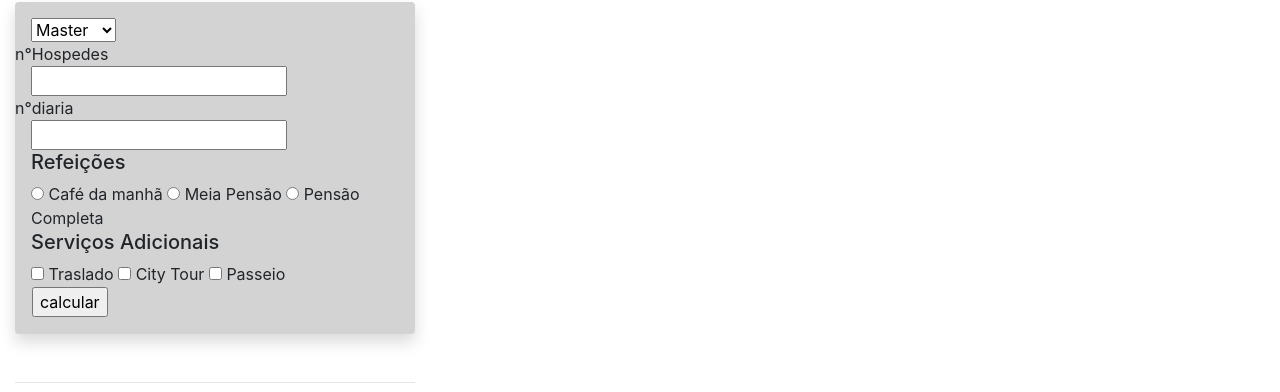
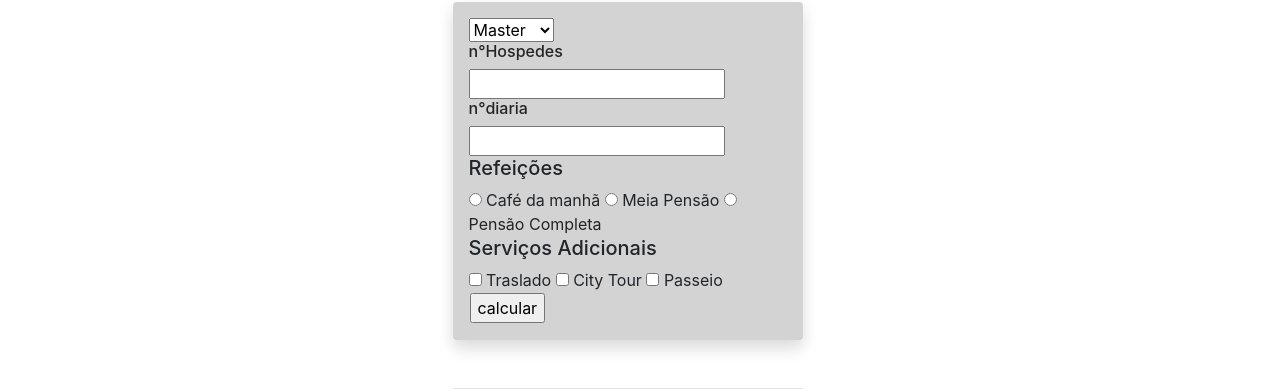
Before and after one commit to MatheusSantosSilv/PW, a plain HTML site: page prj-pousada/reserva.html in a window 1280 px wide. Shown: the part 128-520 px from the top of the page. Drawn offline with nearby package versions, Linux system fonts and the light colour scheme.

Commit message:
Add files via upload
2

```diff
--- a/prj-pousada/css/meuCss.css
+++ b/prj-pousada/css/meuCss.css
@@ -52,8 +52,8 @@
     margin: 1%;
     font-weight: bold;
     color: rgb(255, 255, 255);
-    text-shadow: black 1px 1px;
-    font-family:Arial, Helvetica, sans-serif;
+    text-shadow: black 2px 2px 2px;
+    font-family:Tahoma, sans-serif;
     font-size: large;
 
 
@@ -75,10 +75,9 @@
 }
 
 #area{
-    display:relative;
-    left: 60%;
-  width:400px;
-  height:270px;
+    display:absolute;
+    width:28%;
+    margin-left: 35%;
 }
 
 .reserva{
--- a/prj-pousada/reserva.html
+++ b/prj-pousada/reserva.html
@@ -5,6 +5,7 @@
     <meta http-equiv="X-UA-Compatible" content="IE=edge">
     <meta name="viewport" content="width=device-width, initial-scale=1.0">
     <link rel="stylesheet" href="https://stackpath.bootstrapcdn.com/bootstrap/4.1.3/css/bootstrap.min.css" integrity="sha384-MCw98/SFnGE8fJT3GXwEOngsV7Zt27NXFoaoApmYm81iuXoPkFOJwJ8ERdknLPMO" crossorigin="anonymous">    <link rel="stylesheet" href="css/meuCss.css">
+    <link rel="shortcut icon" href="images/logo.png">
     <title>Document</title>
 </head>
   <body>
@@ -48,14 +49,10 @@
           </select>
           <br>
           <table>
-          <label>n°Hospedes</label>
-          <br>
+            <h6>n°Hospedes</h6>
             <input type="text" name="hospede" id="hospede">
-            <br>
-            <label>n°diaria</label>
-            <br>
+            <h6>n°diaria</h6>
             <input type="text" name="diaria" id="diaria">
-          <br>
           </table>
           <h5>Refeições</h5>
           <input type="radio" id="rdRefeicao" name="rdrefeicao" value="1"> Café da manhã
```
Also changed, not shown: prj-pousada/galeria.html (+1 -0 lines), prj-pousada/index.html (+1 -0 lines), prj-pousada/sobreNos.html (+1 -0 lines).
